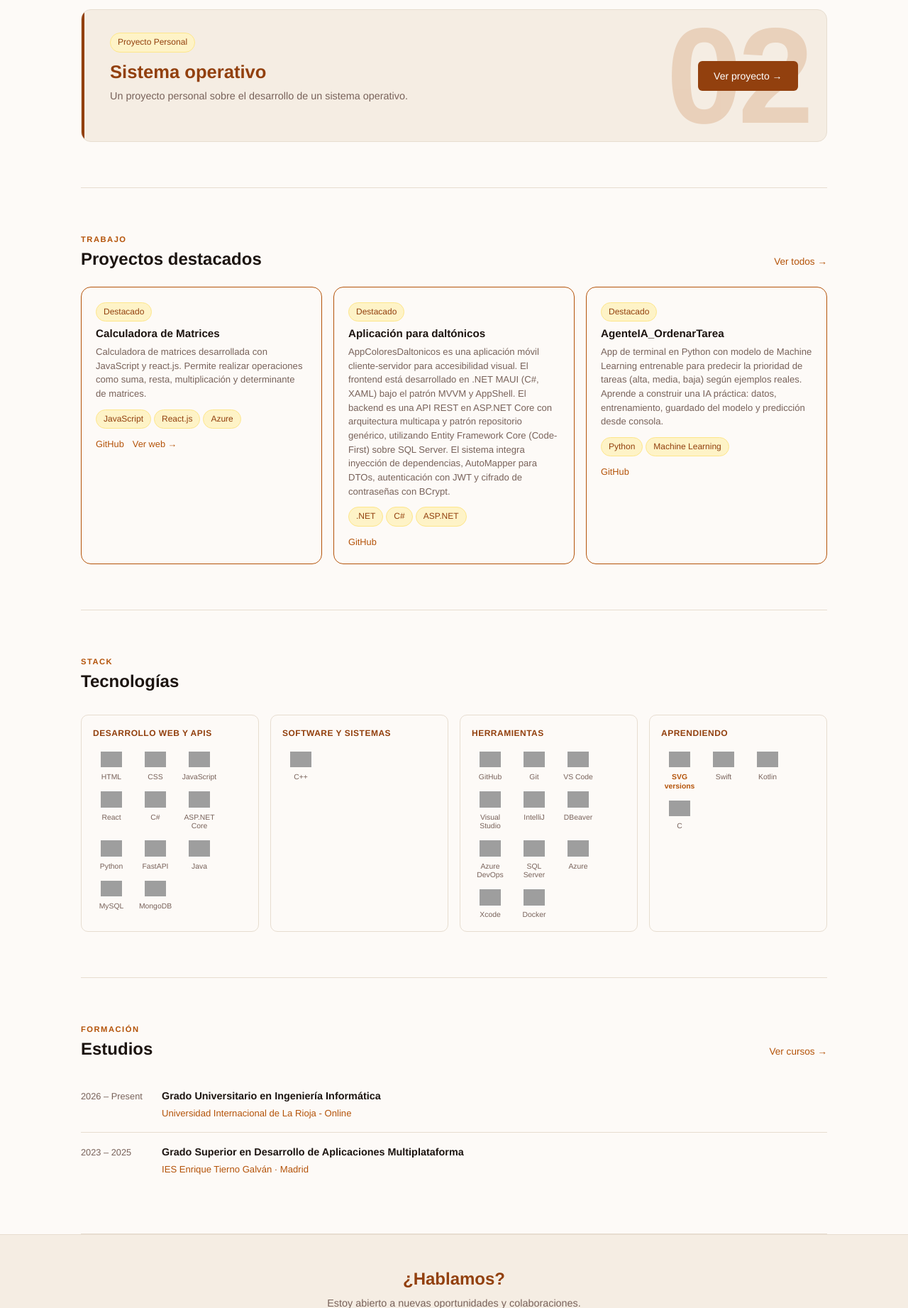
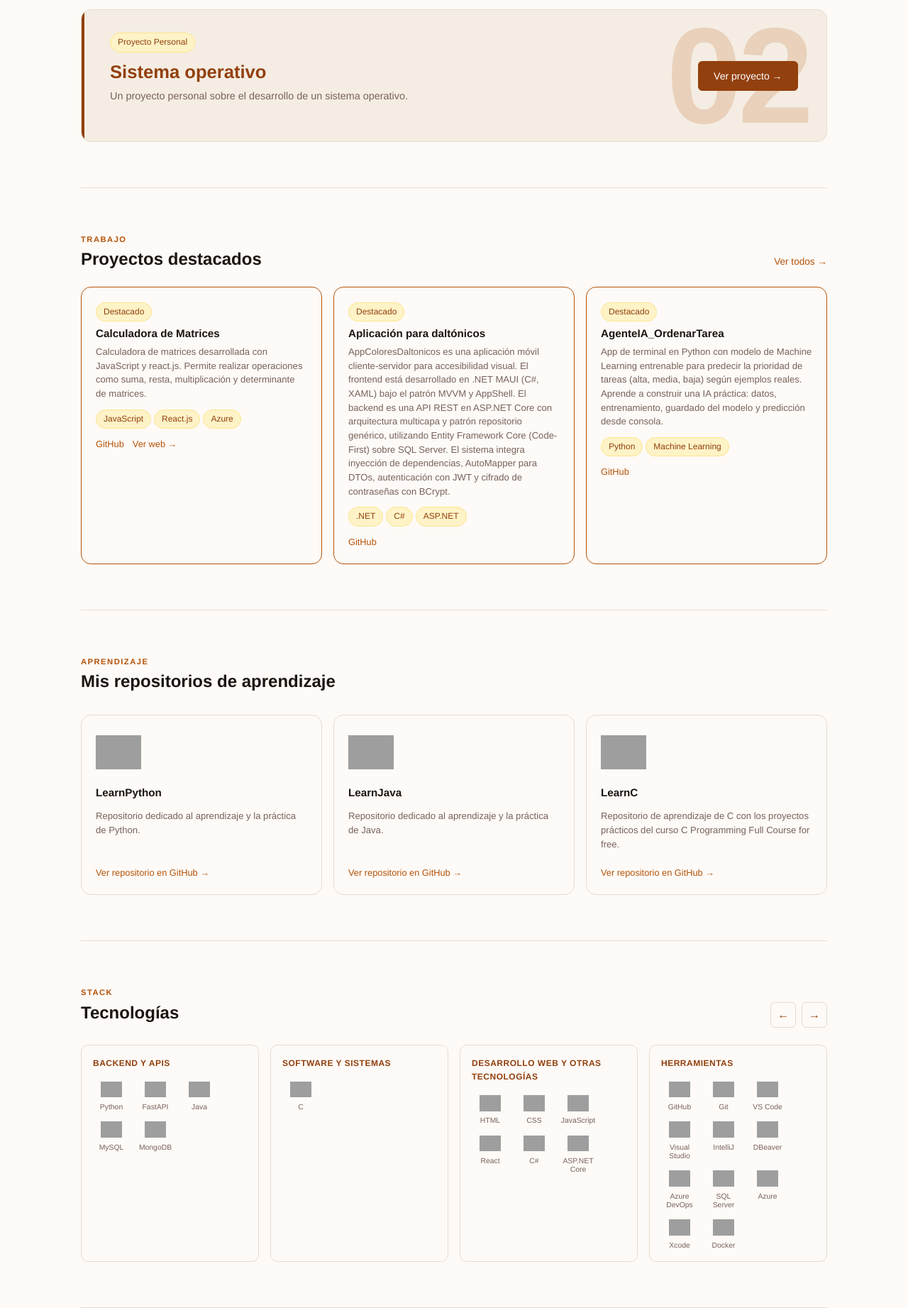
Before and after one commit to Victorr501/MiPortfolioVictorR, an ASP.NET Core app: page / in a window 1280 px wide. Shown: the part 1399-3242 px from the top of the page at 71% size. Run offline with ASP.NET Core 8, Linux system fonts and the light colour scheme; style sheets or scripts are compiled from the project's sources; grey boxes are pictures that could not be loaded.

Commit message:
Actualización 24/11/2026

```diff
--- a/MiPortfolioVictorR.Client/Pages/Home.razor
+++ b/MiPortfolioVictorR.Client/Pages/Home.razor
@@ -13,14 +13,14 @@
     @* ── HERO ── *@
     <section class="hero">
         <div class="hero__left">
-            <span class="hero__tag">@LangService.Get("Desarrollador de Software", "Software Developer")</span>
+            <span class="hero__tag">@LangService.Get("Desarrollador Backend y Sistemas", "Backend and Systems Developer")</span>
             <h1 class="hero__name">
                 Víctor <span class="hero__name--accent">Rubín Rubio</span>
             </h1>
             <p class="hero__bio">
                 @LangService.Get(
-                    "Desarrollador de software con experiencia en la creación de aplicaciones multiplataforma y arquitecturas backend, principalmente en el ecosistema .NET y Python. Actualmente cursando la Ingeniería Informática para complementar mi base práctica con conocimientos avanzados en algoritmia, arquitectura de software y sistemas de bajo nivel.",
-                    "Software developer with experience in creating cross-platform applications and backend architectures, primarily within the .NET ecosystem and Python. Currently pursuing a degree in Computer Engineering to complement my practical foundation with advanced knowledge in algorithms, software architecture, and low-level systems."
+                    "Desarrollador de software enfocado en backend con Python y Java, y en programación de sistemas y bajo nivel con C. Actualmente curso Ingeniería Informática y continúo profundizando en algoritmia, arquitectura de software y desarrollo de sistemas.",
+                    "Software developer focused on backend development with Python and Java, and on systems and low-level programming with C. I am currently studying Computer Engineering and continuing to deepen my knowledge of algorithms, software architecture and systems development."
                 )
             </p>
             <div class="hero__btns">
@@ -28,10 +28,9 @@
                 <a class="btn-wood-outline" href="@LangService.Get(AppSettings.CvEs, AppSettings.CvEn)" download>@LangService.Get("Descargar CV", "Download CV")</a>
             </div>
             <div class="hero__badges">
-                <span class="badge-wood">C# · .NET 8 · ASP.NET core</span>
                 <span class="badge-wood">Python · FastAPI</span>
-                <span class="badge-wood">JavaScript · React</span>
-                <span class="badge-wood">Azure</span>
+                <span class="badge-wood">Java · Spring Boot</span>
+                <span class="badge-wood">C · @LangService.Get("Sistemas", "Systems")</span>
             </div>
         </div>
         <div class="hero__right">
@@ -154,15 +153,42 @@
     </section>
 
 
+    @* ── REPOSITORIOS DE APRENDIZAJE ── *@
+    <section class="section">
+        <div class="section__label">@LangService.Get("Aprendizaje", "Learning")</div>
+        <h2 class="section__title">@LangService.Get("Mis repositorios de aprendizaje", "My learning repositories")</h2>
+        <div class="projects-grid">
+            @foreach (var (id, icon) in new[] { (26, "python/python-original.svg"), (27, "java/java-original.svg"), (25, "c/c-original.svg") })
+            {
+                var project = ProjectService.GetById(id);
+                if (project is not null)
+                {
+                    <article class="card-wood learning-card">
+                        <img class="learning-card__icon" src="https://cdn.jsdelivr.net/gh/devicons/devicon@latest/icons/@icon" alt="" />
+                        <h3 class="proj__title">@project.Title</h3>
+                        <p class="proj__desc">@LangService.Get(project.Description, project.DescriptionEn)</p>
+                        <a href="@project.GitHubUrl" target="_blank" rel="noopener noreferrer" class="proj__link">@LangService.Get("Ver repositorio en GitHub →", "View repository on GitHub →")</a>
+                    </article>
+                }
+            }
+        </div>
+    </section>
+
     @* ── TECNOLOGÍAS ── *@
     <section class="section">
         <div class="section__label">Stack</div>
-        <h2 class="section__title">@LangService.Get("Tecnologías", "Technologies")</h2>
+        <div class="section__header">
+            <h2 class="section__title">@LangService.Get("Tecnologías", "Technologies")</h2>
+            <div class="skills-controls">
+                <button type="button" class="skills-controls__button" @onclick="PreviousSkillCategory" aria-label="@LangService.Get("Categorías anteriores", "Previous categories")">←</button>
+                <button type="button" class="skills-controls__button" @onclick="NextSkillCategory" aria-label="@LangService.Get("Categorías siguientes", "Next categories")">→</button>
+            </div>
+        </div>
         <div class="skills-grid">
-            @foreach (var category in SkillService.GetCategories())
+            @foreach (var category in OrderedSkillCategories)
             {
                 <div class="skill-cat">
-                    <p class="skill-cat__title">@category</p>
+                    <p class="skill-cat__title">@LangService.Get(category, category switch { "Backend y APIs" => "Backend and APIs", "Software y Sistemas" => "Software and Systems", "Desarrollo Web y otras tecnologías" => "Web Development and Other Technologies", "Herramientas" => "Tools", "Aprendiendo" => "Learning", _ => category })</p>
                     <div class="skill-cat__list">
                         @foreach (var skill in SkillService.GetByCategory(category))
                         {
@@ -205,6 +231,29 @@
 </div>
 
 @code {
+    private int skillCategoryIndex;
+
+    private IEnumerable<string> OrderedSkillCategories
+    {
+        get
+        {
+            var categories = SkillService.GetCategories();
+            return categories.Skip(skillCategoryIndex).Concat(categories.Take(skillCategoryIndex));
+        }
+    }
+
+    private void PreviousSkillCategory()
+    {
+        var count = SkillService.GetCategories().Count;
+        if (count > 0) skillCategoryIndex = (skillCategoryIndex - 1 + count) % count;
+    }
+
+    private void NextSkillCategory()
+    {
+        var count = SkillService.GetCategories().Count;
+        if (count > 0) skillCategoryIndex = (skillCategoryIndex + 1) % count;
+    }
+
     protected override void OnInitialized()
     {
         LangService.OnLanguageChanged += StateHasChanged;
--- a/MiPortfolioVictorR.Client/wwwroot/css/app.css
+++ b/MiPortfolioVictorR.Client/wwwroot/css/app.css
@@ -573,6 +573,24 @@ a {
     gap: 1rem;
 }
 
+.learning-card {
+    display: flex;
+    flex-direction: column;
+    align-items: flex-start;
+    gap: .5rem;
+}
+
+.learning-card__icon {
+    width: 64px;
+    height: 64px;
+    object-fit: contain;
+    margin-bottom: .5rem;
+}
+
+.learning-card .proj__desc {
+    flex: 1;
+}
+
 .proj__title {
     font-size: .95rem;
     font-weight: 600;
@@ -723,8 +741,40 @@ a {
 
 .skills-grid {
     display: grid;
-    grid-template-columns: repeat(4, 1fr);
+    grid-template-columns: repeat(4, minmax(0, 1fr));
     gap: 1rem;
+}
+
+.skills-grid .skill-cat:nth-child(1) { grid-column: 1; grid-row: 1; }
+.skills-grid .skill-cat:nth-child(2) { grid-column: 2; grid-row: 1; }
+.skills-grid .skill-cat:nth-child(3) { grid-column: 3; grid-row: 1; }
+.skills-grid .skill-cat:nth-child(4) { grid-column: 4; grid-row: 1; }
+
+.skills-grid .skill-cat:nth-child(n+5) {
+    grid-column: 1;
+    grid-row: 1;
+    visibility: hidden;
+}
+
+.skills-controls {
+    display: flex;
+    gap: .5rem;
+}
+
+.skills-controls__button {
+    width: 36px;
+    height: 36px;
+    border: 1px solid var(--color-border);
+    border-radius: var(--radius-sm);
+    background: var(--color-bg);
+    color: var(--color-accent);
+    cursor: pointer;
+}
+
+.skills-controls__button:hover,
+.skills-controls__button:focus-visible {
+    border-color: var(--color-accent);
+    background: var(--color-bg-secondary);
 }
 
 .skill-cat {
@@ -1849,7 +1899,13 @@ PÁGINA PROYECTOS
     }
 
     .skills-grid {
-        grid-template-columns: repeat(2, 1fr);
+        grid-template-columns: repeat(2, minmax(0, 1fr));
+    }
+
+    .skills-grid .skill-cat:nth-child(n+3) {
+        grid-column: 1;
+        grid-row: 1;
+        visibility: hidden;
     }
 
     .trackify-banner {
```
Also changed, not shown: MiPortfolioVictorR.Client/Services/ExperienceService.cs (+19 -2 lines), MiPortfolioVictorR.Client/Services/ProjectService.cs (+18 -0 lines), MiPortfolioVictorR.Client/Services/SkillService.cs (+16 -14 lines).
